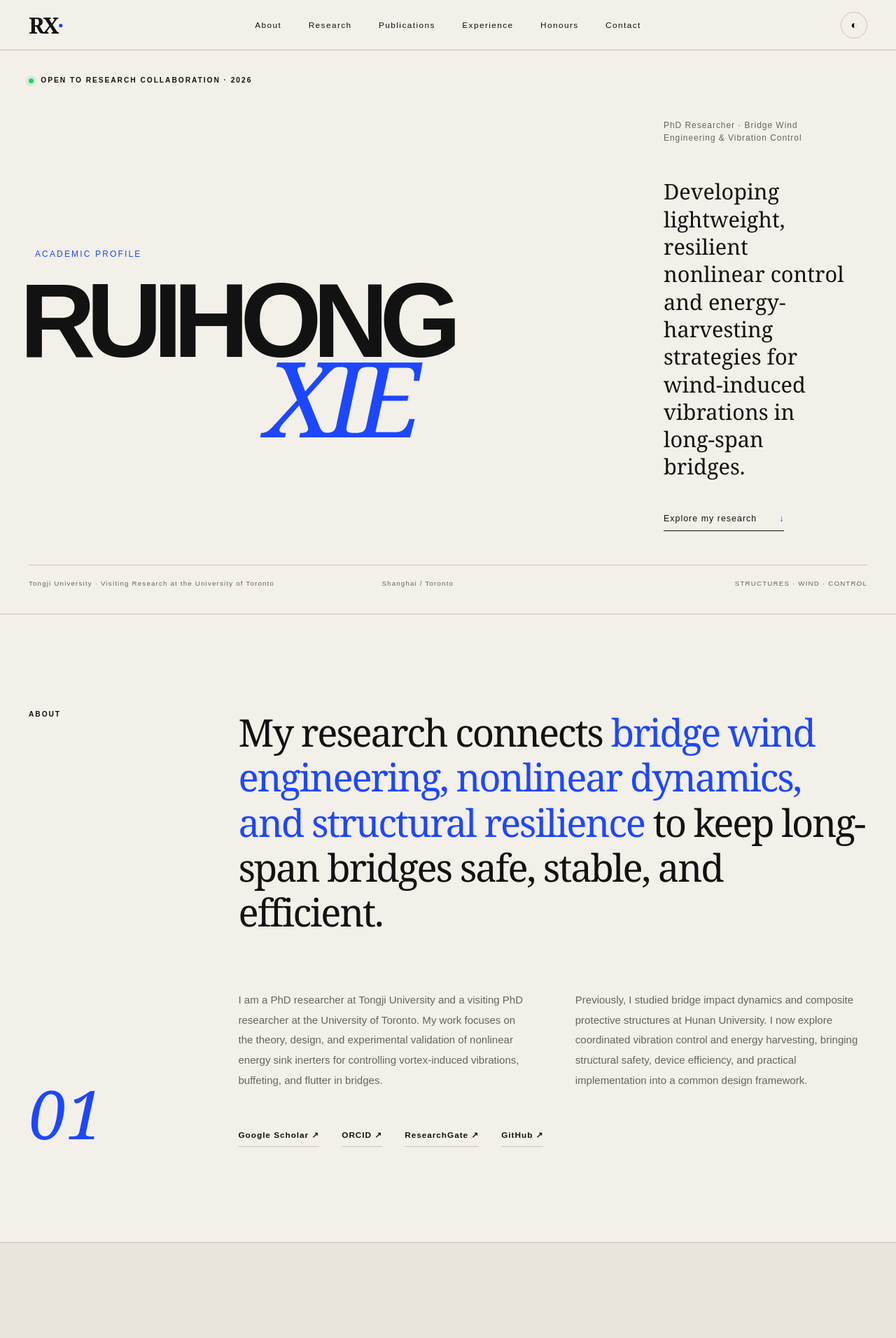
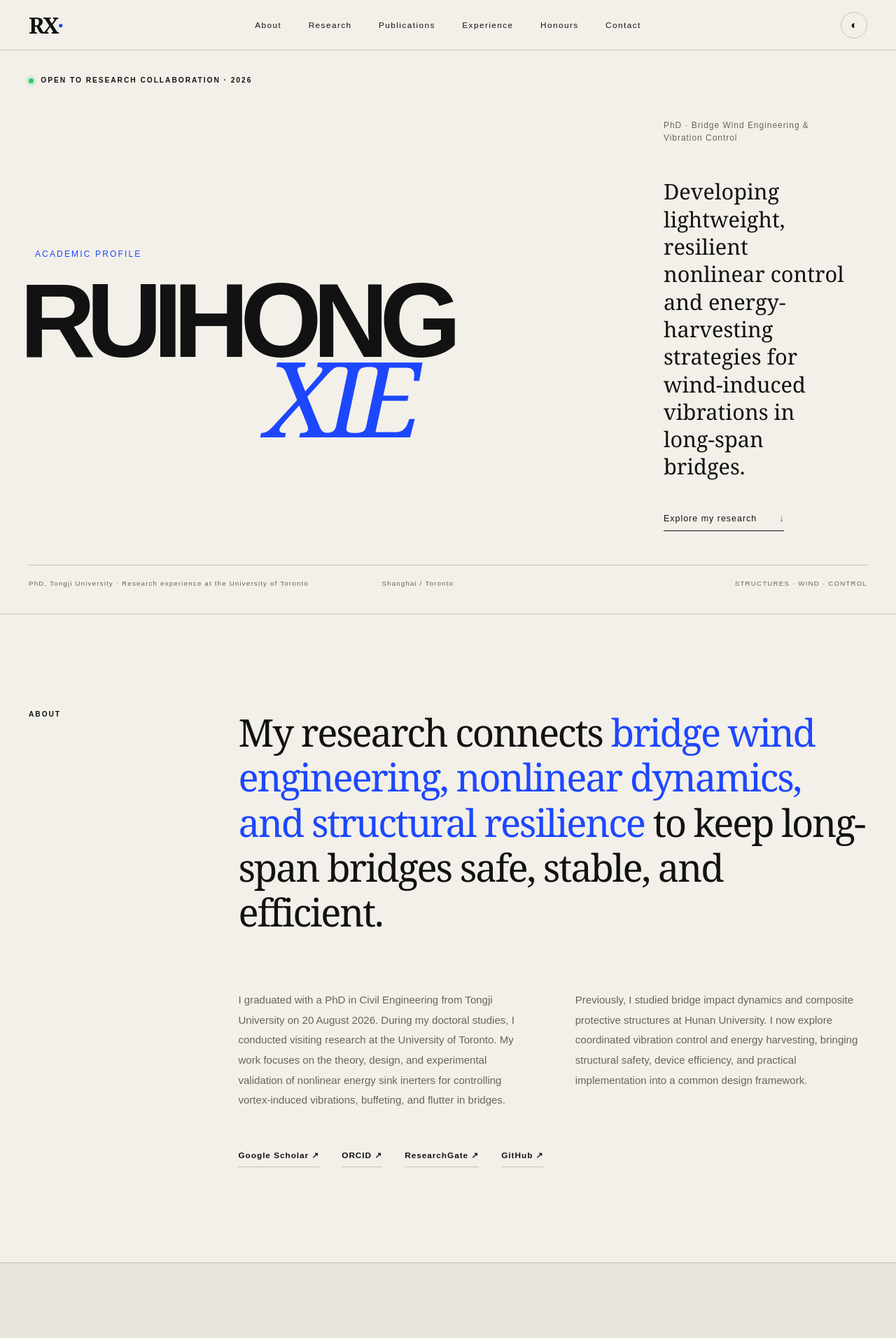
Before and after one commit to xieruihong/my-academic-site, a React (Vite) app: page / in a window 1280 px wide. Shown: the top 1912 px of the page at 70% size. Built offline with nearby package versions, Linux system fonts and the light colour scheme; no server answers.

Commit message:
Update PhD graduation and remove standalone About number

```diff
--- a/content/site-content.json
+++ b/content/site-content.json
@@ -1,8 +1,8 @@
 {
   "profile": {
     "name": "Ruihong Xie",
-    "title": "PhD Researcher · Bridge Wind Engineering & Vibration Control",
-    "affiliation": "Tongji University · Visiting Research at the University of Toronto",
+    "title": "PhD · Bridge Wind Engineering & Vibration Control",
+    "affiliation": "PhD, Tongji University · Research experience at the University of Toronto",
     "location": "Shanghai / Toronto",
     "email": "xrh@tongji.edu.cn",
     "emailSecondary": "ruihong.xie@mail.utoronto.ca",
@@ -416,10 +416,10 @@
       "detail": "Structural vibration control; host supervisor: Prof. Oya Mercan"
     },
     {
-      "period": "Sep 2022 — Present",
+      "period": "Sep 2022 — Aug 2026",
       "institution": "Tongji University",
-      "degree": "PhD Researcher · Civil Engineering",
-      "detail": "GPA: 4.76/5; wind-induced vibration control; supervisor: Prof. Lin Zhao"
+      "degree": "PhD · Civil Engineering",
+      "detail": "Graduated on 20 August 2026; GPA: 4.76/5; wind-induced vibration control; supervisor: Prof. Lin Zhao"
     },
     {
       "period": "Sep 2019 — Jun 2022",
--- a/src/Home.tsx
+++ b/src/Home.tsx
@@ -485,14 +485,13 @@ export default function Home() {
       <section id="about" className="section about-section">
         <div className="about-label">
           <p className="eyebrow">ABOUT</p>
-          <span className="large-index">01</span>
         </div>
         <div className="about-copy">
           <p className="lead-copy">
             My research connects <span>bridge wind engineering, nonlinear dynamics, and structural resilience</span> to keep long-span bridges safe, stable, and efficient.
           </p>
           <div className="about-columns">
-            <p>I am a PhD researcher at Tongji University and a visiting PhD researcher at the University of Toronto. My work focuses on the theory, design, and experimental validation of nonlinear energy sink inerters for controlling vortex-induced vibrations, buffeting, and flutter in bridges.</p>
+            <p>I graduated with a PhD in Civil Engineering from Tongji University on 20 August 2026. During my doctoral studies, I conducted visiting research at the University of Toronto. My work focuses on the theory, design, and experimental validation of nonlinear energy sink inerters for controlling vortex-induced vibrations, buffeting, and flutter in bridges.</p>
             <p>Previously, I studied bridge impact dynamics and composite protective structures at Hunan University. I now explore coordinated vibration control and energy harvesting, bringing structural safety, device efficiency, and practical implementation into a common design framework.</p>
           </div>
           <div className="profile-links">
--- a/src/globals.css
+++ b/src/globals.css
@@ -270,10 +270,6 @@ a {
 }
 
 .about-label { display: flex; flex-direction: column; justify-content: space-between; }
-.large-index {
-  font: italic 400 6rem/1 Georgia, serif;
-  color: var(--blue);
-}
 
 .lead-copy {
   max-width: 63rem;
@@ -557,7 +553,6 @@ a {
   .about-columns { grid-template-columns: 1fr; gap: 1rem; }
   .profile-links { flex-direction: column; align-items: flex-start; gap: 1rem; }
   .lead-copy { margin-bottom: 3rem; }
-  .large-index { font-size: 4rem; }
   .live-panel { padding: 1.2rem; }
   .live-head { flex-direction: column; }
   .feed-item { grid-template-columns: 2rem 1fr auto; }
```
